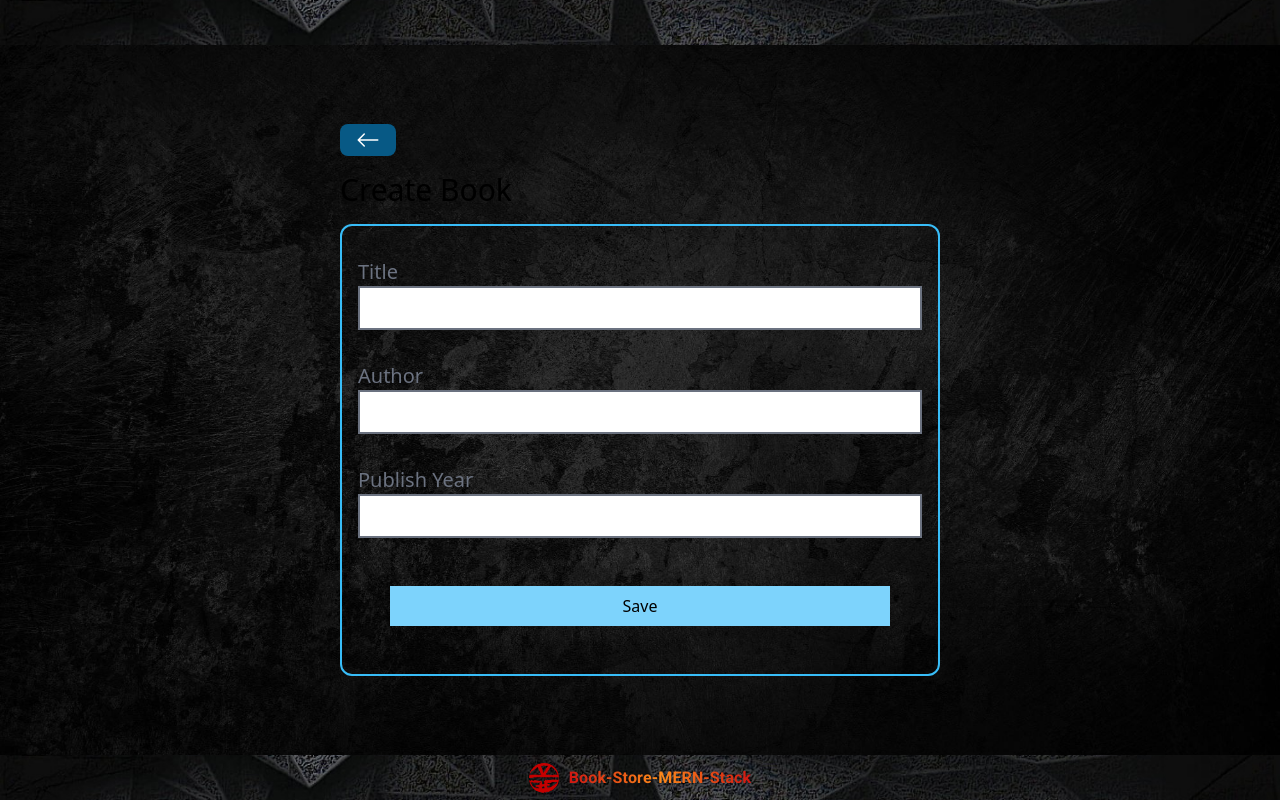
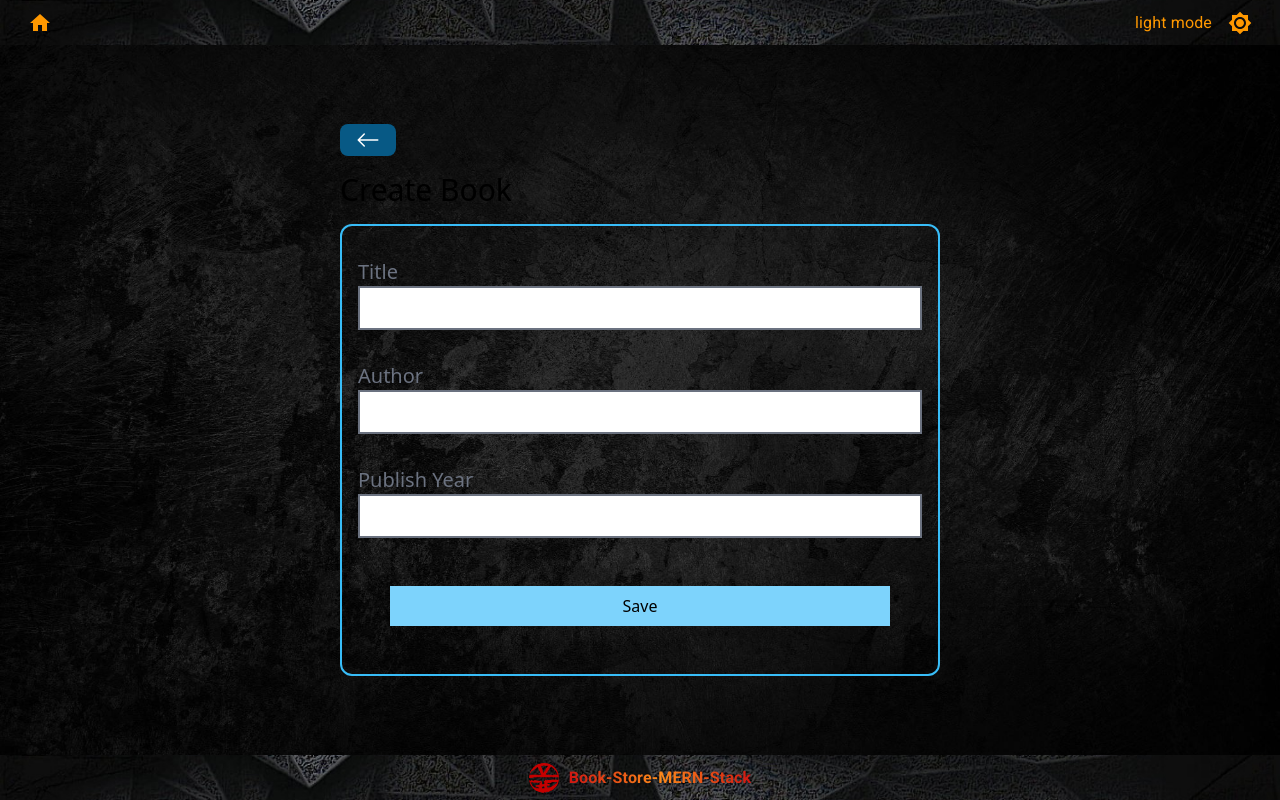
Before and after one commit to Frederic-K/MERN-Book-Store, a React (Vite) app in the folder frontend/: page /books/create in a window 1280 px wide. Built offline with nearby package versions, Linux system fonts and the light colour scheme.

Commit message:
set them nd header with toggle btn theming

```diff
--- a/frontend/src/App.jsx
+++ b/frontend/src/App.jsx
@@ -7,6 +7,13 @@ import EditBook from './pages/EditBook'
 import DeleteBook from './pages/DeleteBook'
 import PageError from './pages/PageError'
 import RootLayout from './components/RootLayout'
+// MUI
+import { CssBaseline } from '@mui/material'
+import { ThemeProvider } from '@mui/material/styles'
+// Redux
+import { useSelector } from 'react-redux'
+import { modeThemeSelector } from './themes/ModeTheme/modeThemeSlice'
+import originalTheme from './themes/Themes'
 
 const router = createBrowserRouter([
   {
@@ -39,9 +46,15 @@ const router = createBrowserRouter([
 ])
 
 const App = () => {
+  const { modeTheme } = useSelector(modeThemeSelector)
+  const { theme } = originalTheme(modeTheme)
+  console.log('mode', modeTheme)
+
   return (
     <>
-      <RouterProvider router={router} />
+      <ThemeProvider theme={theme}>
+        <RouterProvider router={router} />
+      </ThemeProvider>
     </>
     // <Routes>
     //   <Route path="/" element={<Home />} />
--- a/frontend/src/components/Header.jsx
+++ b/frontend/src/components/Header.jsx
@@ -1,14 +1,32 @@
 // Router
 import { useNavigate } from 'react-router-dom'
+// Redux
+import { useSelector, useDispatch } from 'react-redux'
+import { modeThemeSelector } from '../themes/ModeTheme/modeThemeSlice'
+import {
+  addModeTheme,
+  clearModeTheme,
+} from '../themes/ModeTheme/modeThemeSlice'
 // MUI
-import { Box, Button, Typography } from '@mui/material'
+import Brightness4Icon from '@mui/icons-material/Brightness4'
+import Brightness7Icon from '@mui/icons-material/Brightness7'
+import { Box, IconButton, Typography } from '@mui/material'
 import HomeIcon from '@mui/icons-material/Home'
 import ContactPageIcon from '@mui/icons-material/ContactPage'
 // Asset
 import bannerBckground from '../assets/wallpaperflare.com_wallpaper-11-banner.jpg'
 
 const Header = () => {
-  const navigate = useNavigate()
+  // const navigate = useNavigate()
+  const dispatch = useDispatch()
+  const { modeTheme } = useSelector(modeThemeSelector)
+
+  const ToggleModeTheme = () => {
+    dispatch(clearModeTheme())
+    dispatch(addModeTheme(modeTheme === 'light' ? 'dark' : 'light'))
+    // console.log('dodo')
+  }
+
   return (
     <Box
       component="header"
@@ -17,6 +35,7 @@ const Header = () => {
       sx={{
         width: '100%',
         height: '45px',
+        px: '20px',
         top: 0,
         display: 'flex',
         alignItems: 'center',
@@ -27,6 +46,34 @@ const Header = () => {
         backgroundSize: 'cover',
       }}
     >
+      <IconButton
+        href="/"
+        aria-label="Go Homepage"
+        sx={{
+          color: 'primary.main',
+          '&:hover': { color: 'secondary.main' },
+        }}
+        // onClick={() => {
+        //   navigate('/')
+        // }}
+      >
+        <HomeIcon />
+      </IconButton>
+      <Box sx={{ display: 'flex', alignItems: 'center' }}>
+        <Typography color="primary">{modeTheme} mode</Typography>
+        <IconButton
+          sx={{ ml: 1 }}
+          onClick={() => {
+            ToggleModeTheme()
+          }}
+        >
+          {modeTheme === 'dark' ? (
+            <Brightness4Icon color="primary" />
+          ) : (
+            <Brightness7Icon color="primary" />
+          )}
+        </IconButton>
+      </Box>
       {/* <Typography
         className="text-radial-gradient-Text"
         variant="h5"
--- a/frontend/src/main.jsx
+++ b/frontend/src/main.jsx
@@ -2,15 +2,25 @@ import React from 'react'
 import ReactDOM from 'react-dom/client'
 import App from './App.jsx'
 import './index.css'
-import { BrowserRouter } from 'react-router-dom'
+// import { BrowserRouter } from 'react-router-dom'
 import { SnackbarProvider } from 'notistack'
+// Redux
+import { store } from './services/data/store.js'
+import { Provider } from 'react-redux'
+// Redux-persist
+import { PersistGate } from 'redux-persist/integration/react'
+import { persistStore } from 'redux-persist'
 
 ReactDOM.createRoot(document.getElementById('root')).render(
   <React.StrictMode>
     {/* <BrowserRouter> */}
-    <SnackbarProvider>
-      <App />
-    </SnackbarProvider>
+    <Provider store={store}>
+      <PersistGate loading={null} persistor={persistStore(store)}>
+        <SnackbarProvider>
+          <App />
+        </SnackbarProvider>
+      </PersistGate>
+    </Provider>
     {/* </BrowserRouter> */}
   </React.StrictMode>
 )
```
